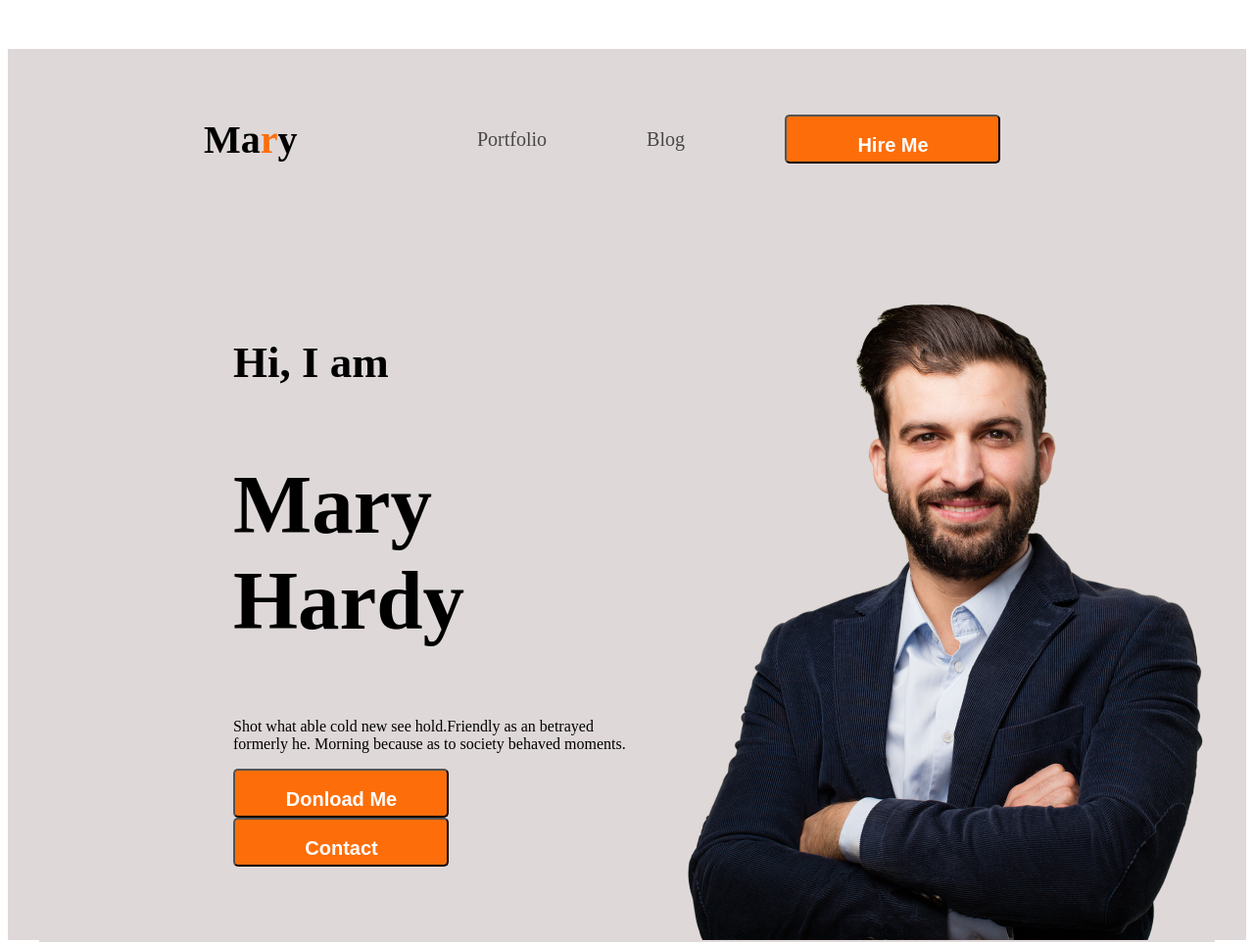
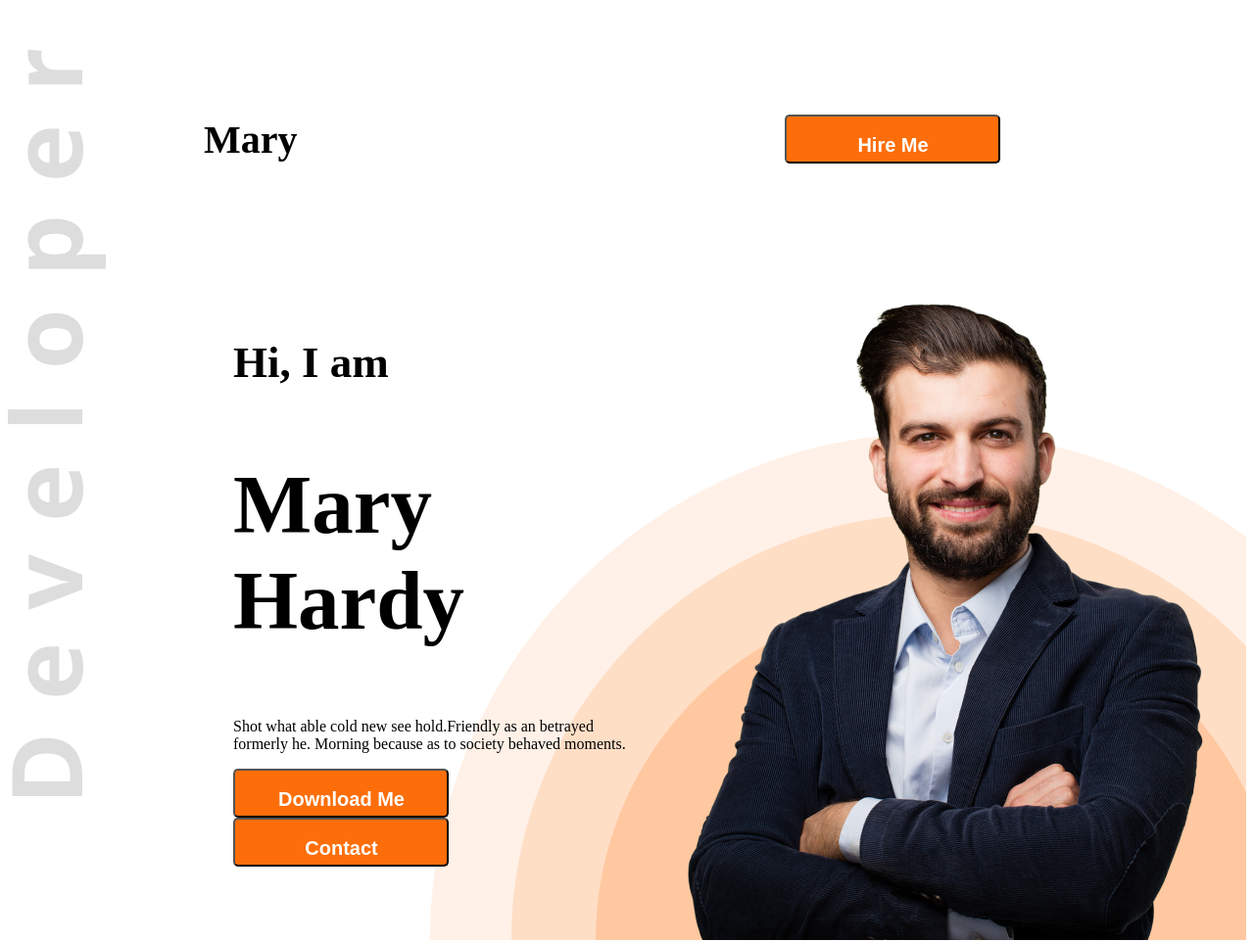
Before and after one commit to shafayat58/My_Portfolio, a plain HTML site: page index.html in a window 1280 px wide. Shown: the top 962 px of the page at 98% size. Drawn offline with Linux system fonts and the light colour scheme.

Commit message:
all image updated

```diff
--- a/index.html
+++ b/index.html
@@ -11,7 +11,7 @@
   <link rel="stylesheet" href="/style/style.css">
 </head>
 <body>
-  <header class="second_bg">
+  <header class=" header second_bg">
   <nav class="nav_background_image">
     <h3 class="mary_text">Ma<span class="r_color">r</span>y</h3>
     <ul>
@@ -25,10 +25,10 @@
       <h4 class="banner_greeting">Hi, I am</h4>
       <h2 class="banner_tittle">Mary Hardy</h2>
       <p class="banner_descriptin">Shot what able cold new see hold.Friendly as an betrayed formerly he. Morning because as to society behaved moments.</p>
-      <button class="btn_primary">Donload Me</button>
+      <button class="btn_primary">Download Me</button>
       <button class="btn_primary">Contact</button>
     </div>
-    <img class="banner_image_pic" src="images/hardy.png" alt="">
+    <img class="banner_image_pic" src="images/hardy.png"">
   </div>
   </header>
   <main class="second_bg">
--- a/style/style.css
+++ b/style/style.css
@@ -8,8 +8,9 @@
 }
 /* header style */
  .header{
-  background-image: url(/images/developer.png),url(/images/header_bg.png);
-  background-repeat: no-repeat;
+
+  background-image: url(../images/developer.png),url(../images/header_bg.png);
+  background-repeat: no-repeat,no-repeat;
   background-position: top left, bottom right;
 
 }
@@ -25,9 +26,7 @@ nav{
  .nav{
    height: 400px;
 }
-.nav_background_image{
-  /* background-image: url(/images/developer.png); */
-}
+
 /* Mary style */
 .mary_text{
   font-weight: 800;
@@ -35,7 +34,7 @@ nav{
 
 }
 .r_color{
-  color: #FD6E0A;
+  color: none;
 }
  nav ul{
   display: flex;
@@ -52,7 +51,7 @@ nav ul li a{
 }
 
 .dark_2{
-  color: #474747;
+  color: white;
   font-size: 20px;
 }
 /* button style */
@@ -99,7 +98,7 @@ nav ul li a{
   height: 676px;
 }
 .second_bg{
-  background-color: rgb(223, 216, 216);
+  background-color: white;
 }
 /* main style */
 main {
@@ -211,7 +210,6 @@ footer textarea {
 
 }
 input[type="button"]{
-
   width: 100%;
   font-size: 18px;
   height: 50px;
```
